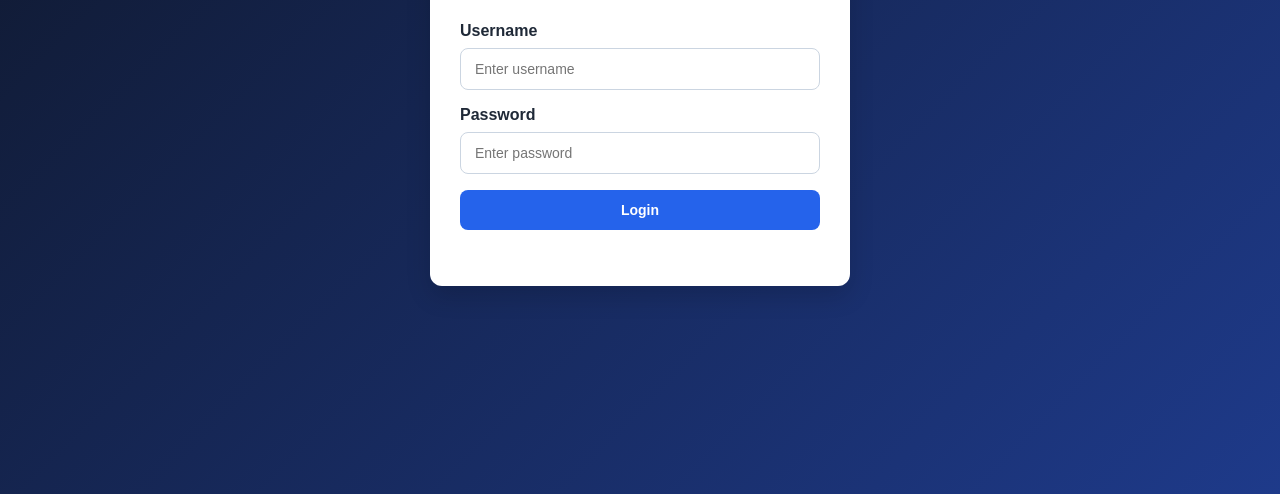
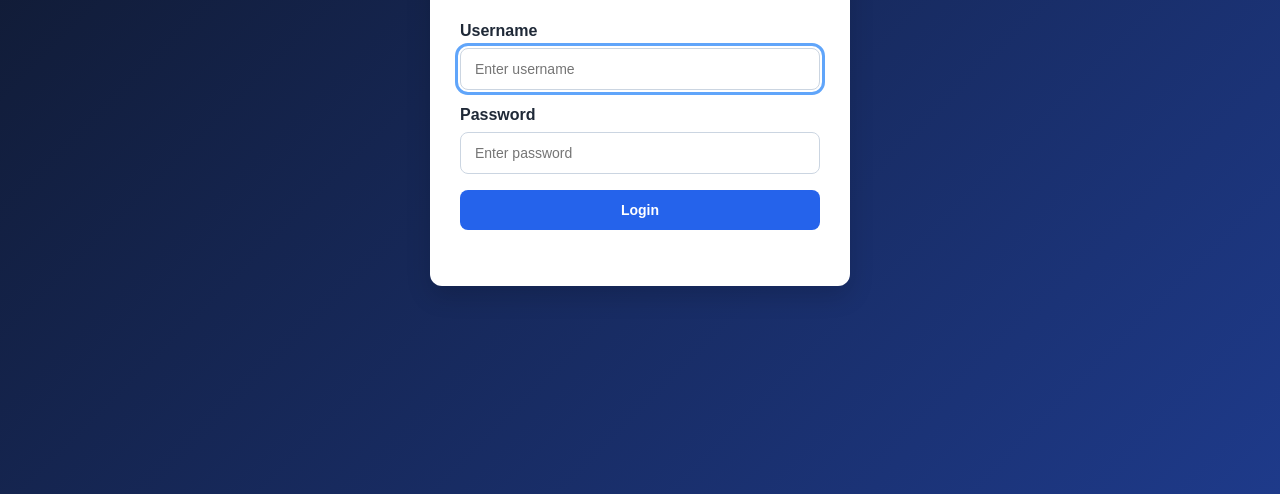
Before and after one commit to ridwaancabdi888-hub/hargaisa-tax-small-1, a website: page public/index.html in a window 1280 px wide. Shown: the part 306-800 px from the top of the page. Drawn offline with Linux system fonts and the light colour scheme.

Commit message:
fix: focus username field on login

```diff
--- a/public/index.html
+++ b/public/index.html
@@ -20,7 +20,7 @@
         <!-- Login form with username and password inputs -->
         <form id="loginForm">
           <label for="username">Username</label>
-          <input type="text" id="username" name="username" placeholder="Enter username" autocomplete="username" required />
+          <input type="text" id="username" name="username" placeholder="Enter username" autocomplete="username" autofocus required />
 
           <label for="password">Password</label>
           <input type="password" id="password" name="password" placeholder="Enter password" autocomplete="current-password" required />
```
